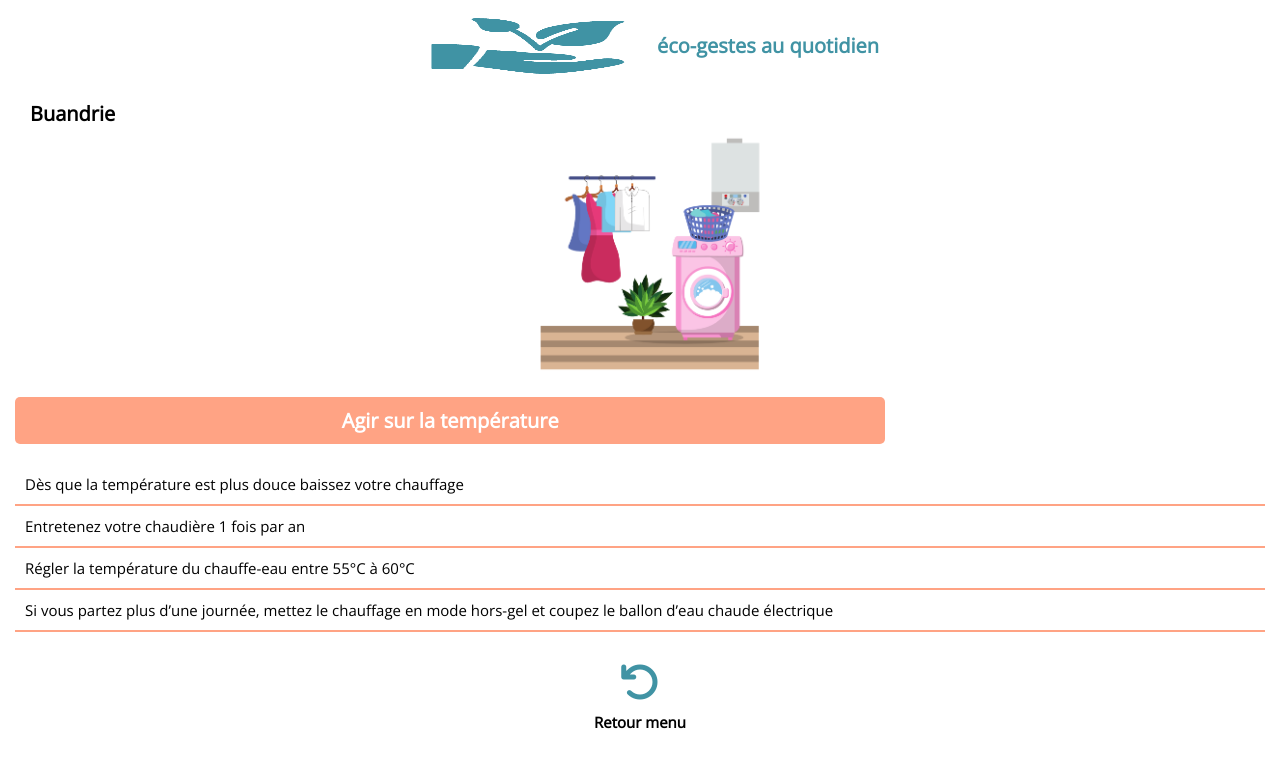
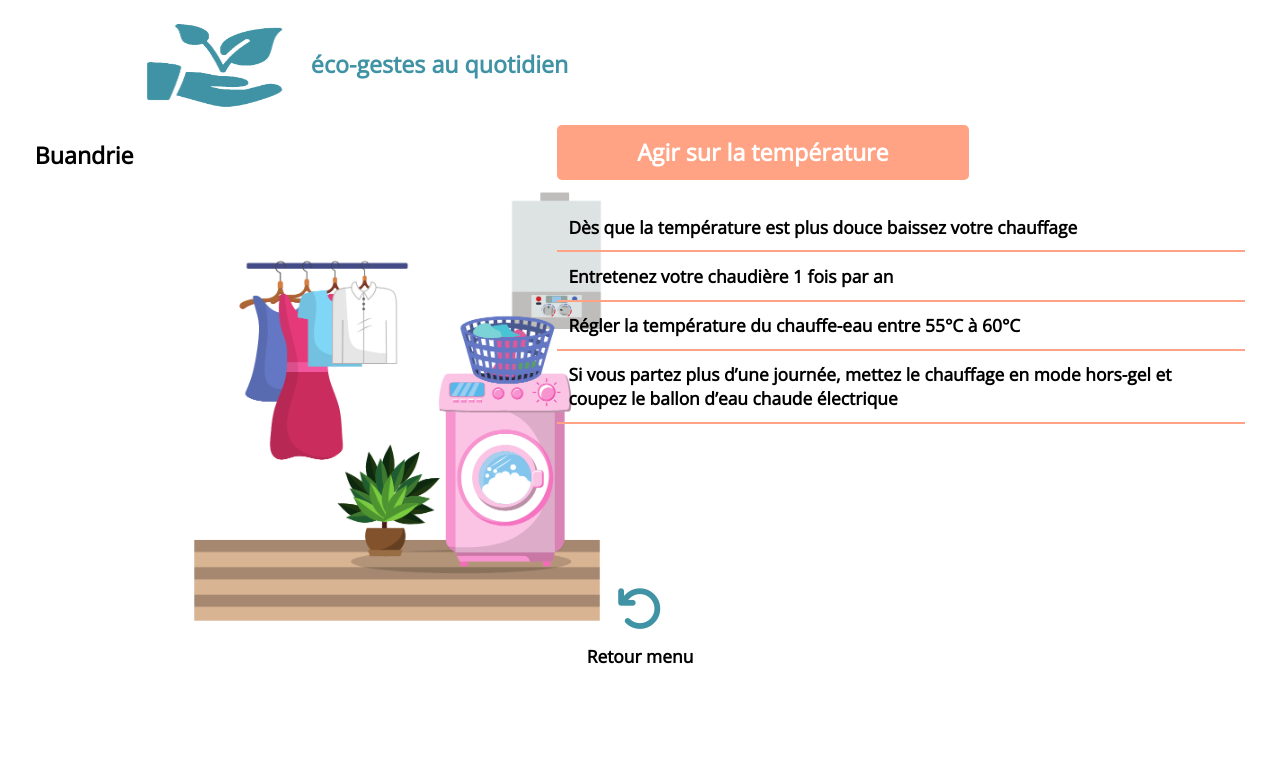
Before and after one commit to osselaer-mickael/faceco, a PHP site: page /PHP/buandrie.php in a window 1280 px wide. Shown: the top 783 px of the page. Run offline with PHP 8.4, Linux system fonts and the light colour scheme; some libraries are stand-ins or nearby versions.

Commit message:
responsive 4.0

```diff
--- a/CSS_TABLETTE/buandrie_tablette.css
+++ b/CSS_TABLETTE/buandrie_tablette.css
@@ -2,6 +2,54 @@
 
     html {
         font-size: 72.5%;
+        font-weight: bold;
     }
 
+    .logo_ecobleu {
+        width: 14%;
+        height: 9rem;
+        margin-left: -50.5rem;
+        margin-right: 0.5rem;
+    }
+
+    h1, h2 {
+        font-family: 'Open Sans', sans-serif;
+        font-size: 2rem;
+        color:  #4093a4;
+    }
+
+    h2{
+        color: black;
+    }
+
+    .buandrie{
+        height: 40rem;
+        margin-right: 45rem;
+    }
+
+    #container_temperature{
+        margin-left: 45.5rem;
+        margin-right: 0.5rem;
+        margin-top: -46rem;
+        padding-left: 1rem;
+        padding-right: 1rem;
+        padding-bottom: 3rem;
+        font-size: 1rem;
+    }
+
+    #container_title_temp{
+        width: 57%;
+        border-radius: 5px;
+        background-color: #ffa384;
+        padding: 1rem;
+        margin: 2rem 1.5rem 2rem 1.5rem;
+    }
+
+    #retour{
+        margin: 10rem;
+        display: flex;
+        flex-direction: column;
+        justify-content: center;
+        align-items: center;
+    }
 }
--- a/CSS_TABLETTE/chambre_agir_sur_la_temperature_tablette.css
+++ b/CSS_TABLETTE/chambre_agir_sur_la_temperature_tablette.css
@@ -17,7 +17,6 @@ body {
 
     html {
         font-size: 72.5%;
-        font-weight: bold;
     }
 
     .logo_ecobleu {
@@ -68,6 +67,7 @@ body {
 
     html {
         font-size: 72.5%;
+        font-weight: bold;
     }
 
     .logo_ecobleu {
--- a/CSS_TABLETTE/cuisine_tablette.css
+++ b/CSS_TABLETTE/cuisine_tablette.css
@@ -8,6 +8,7 @@
 
     html {
         font-size: 72.5%;
+        font-weight: bold;
     }
 
     body {
--- a/CSS_TABLETTE/salle_de_bain_agir_sur_la_temperature_tablette.css
+++ b/CSS_TABLETTE/salle_de_bain_agir_sur_la_temperature_tablette.css
@@ -48,6 +48,7 @@ body {
 
     html {
         font-size: 72.5%;
+        font-weight: bold;
     }
 
     body {
--- a/CSS_TABLETTE/salon_tablette.css
+++ b/CSS_TABLETTE/salon_tablette.css
@@ -9,6 +9,7 @@
 
     html {
         font-size: 72.5%;
+        font-weight: bold;
     }
 
     body {
--- a/PHP/buandrie.php
+++ b/PHP/buandrie.php
@@ -7,6 +7,7 @@
     <meta http-equiv="X-UA-Compatible" content="ie=edge">
     <script src="https://kit.fontawesome.com/0fa7bf339b.js" crossorigin="anonymous"></script>
     <link rel="stylesheet" href="../CSS/buandrie.css">
+    <link rel="stylesheet" href="../CSS_TABLETTE/buandrie_tablette.css">
     <title>Buandrie</title>
 </head>
 <body>
```
